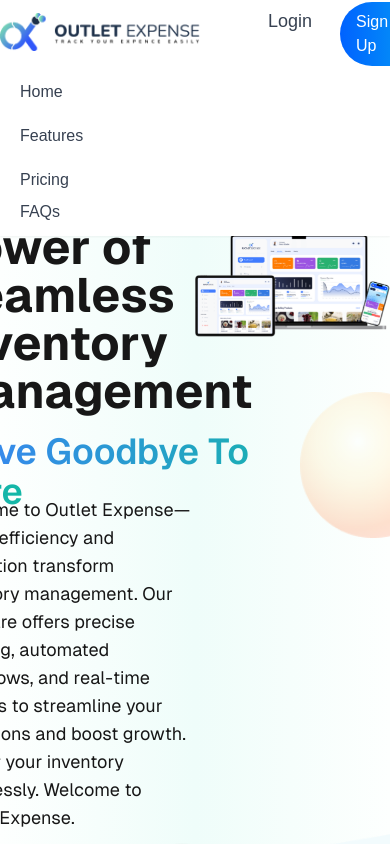
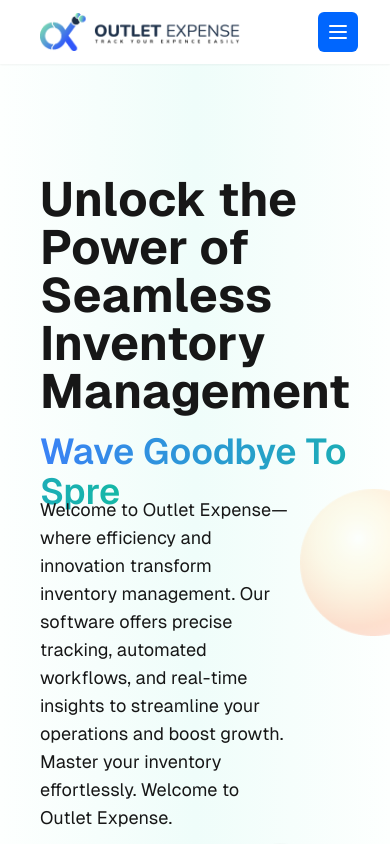
Before and after one commit to eshansaif/Outlet-Landing-Page, a Next.js app in the folder outlet-landing-page/: page / in a window 390 px wide. Shown: the top 844 px of the page. Built offline with nearby package versions, Linux system fonts and the light colour scheme.

Commit message:
Fixed navbar responsive and added hamburger button.

```diff
--- a/outlet-landing-page/src/app/globals.css
+++ b/outlet-landing-page/src/app/globals.css
@@ -13,6 +13,14 @@
     --foreground: #ededed;
   }
 } */
+
+[data-state="closed"] {
+  display: none;
+}
+
+[data-state="open"] {
+  display: block;
+}
 
 .global-element::after {
   content: "";
--- a/outlet-landing-page/src/app/page.js
+++ b/outlet-landing-page/src/app/page.js
@@ -33,7 +33,7 @@
             width={150}
           />
           <div className="flex flex-row w-full ">
-            <div className="flex w-[100%] h-[100%] max-w-7xl mx-auto">
+            <div className="flex w-[100%] h-[100%] flex-col items-center justify-center md:flex-row md:max-w-7xl md:mx-auto">
               <div className="flex flex-col h-[100%] w-[50%] items-center">
                 <div className="mt-28">
                   <h6 className="text-5xl font-bold mb-4">
--- a/outlet-landing-page/src/components/Navbar.js
+++ b/outlet-landing-page/src/components/Navbar.js
@@ -1,12 +1,23 @@
+"use client"
 import Link from 'next/link';
 import Image from 'next/image';
 import BuyNowButton from './BuyNowButton';
+import { useState } from 'react';
+
 
 export default function Navbar() {
+    // State to manage the mobile menu visibility
+    const [isMenuOpen, setIsMenuOpen] = useState(false);
+
+    // Function to toggle the mobile menu
+    const toggleMenu = () => {
+      setIsMenuOpen(!isMenuOpen);
+    };
+
   return (
     <nav
       className="fixed w-full z-10 top-0 transition duration-300 ease-in-out bg-white shadow-sm">
-      <div className="max-w-7xl mx-auto">
+      <div className="md:max-w-7xl md:mx-auto mx-10">
         <div className="flex items-center justify-between h-16">
           <div className="flex-shrink-0">
             <Link href="/" className="text-2xl font-bold text-gray-800">
@@ -42,24 +53,37 @@
                 {/* <Link href="/deals" className="gradient-text text-gray-700 hover:text-gray-900 px-3 py-2 rounded-md text-md font-medium">
                   Deals
                 </Link> */}
+                 <Link href="https://pos.outletexpense.com/login" className="text-gray-700 hover:text-gray-900 px-3 py-2 rounded-md text-lg font-medium mr-4">
+                Login
+              </Link>
+              <BuyNowButton message="Sign Up" link='/pricing'/>
               </div>
             </div>
-
-            <Link href="https://pos.outletexpense.com/login" className="text-gray-700 hover:text-gray-900 px-3 py-2 rounded-md text-lg font-medium">
-              Login
-            </Link>
-            <BuyNowButton message="Sign Up" link='\pricing'/>
           </div>
           <div className="-mr-2 flex md:hidden">
         {/* Mobile menu button */}
         <button
           type="button"
-              className="bg-gray-800 inline-flex items-center justify-center p-2 rounded-md text-gray-400 hover:text-white hover:bg-gray-700 focus:outline-none focus:ring-2 focus:ring-offset-2 focus:ring-offset-gray-800 focus:ring-white"
+          className="bg-[#0066fe] inline-flex items-center justify-center p-2 rounded-md text-white hover:text-white focus:outline-none focus:ring-2 focus:ring-offset-2 focus:ring-offset-blue-300 focus:ring-white"
           aria-controls="mobile-menu"
-              aria-expanded="false"
+          aria-expanded={isMenuOpen ? 'true' : 'false'}
+          onClick={toggleMenu}
         >
           <span className="sr-only">Open main menu</span>
-              {/* Icon for menu (hamburger icon) */}
+          {isMenuOpen ? (
+            // Close icon when menu is open
+            <svg
+              className="block h-6 w-6"
+              xmlns="http://www.w3.org/2000/svg"
+              fill="none"
+              viewBox="0 0 24 24"
+              stroke="currentColor"
+              aria-hidden="true"
+            >
+              <path strokeLinecap="round" strokeLinejoin="round" strokeWidth="2" d="M6 18L18 6M6 6l12 12" />
+            </svg>
+          ) : (
+            // Hamburger icon when menu is closed
             <svg
               className="block h-6 w-6"
               xmlns="http://www.w3.org/2000/svg"
@@ -70,37 +94,38 @@
             >
               <path strokeLinecap="round" strokeLinejoin="round" strokeWidth="2" d="M4 6h16M4 12h16M4 18h16" />
             </svg>
+          )}
         </button>
       </div>
         </div>
       </div>
 
     {/* Mobile Menu */}
+    {isMenuOpen && (
             <div className="md:hidden" id="mobile-menu">
-        <div className="px-2 pt-2 pb-3 space-y-1 sm:px-3">
+              <div className="px-2 pt-2 pb-3 sm:px-3 flex flex-col">
                 <Link href="/" className="text-gray-700 hover:text-gray-900 block px-3 py-2 rounded-md text-base font-medium">
                   Home
                 </Link>
                 <Link href="/features" className="text-gray-700 hover:text-gray-900 block px-3 py-2 rounded-md text-base font-medium">
                   Features
                 </Link>
-          {/* <Link href="/integrations" className="text-gray-700 hover:text-gray-900 block px-3 py-2 rounded-md text-base font-medium">
-            Integrations
-          </Link> */}
                 <Link href="/pricing" className="text-gray-700 hover:text-gray-900 block px-3 py-2 rounded-md text-base font-medium">
                   Pricing
                 </Link>
-          {/* <Link href="/blog" className="text-gray-700 hover:text-gray-900 block px-3 py-2 rounded-md text-base font-medium">
-            Blog
-          </Link> */}
                 <Link href="/faqs" className="text-gray-700 hover:text-gray-900 px-3 py-2 rounded-md text-md font-medium">
                   FAQs
                 </Link>
-          {/* <Link href="/deals" className="text-gray-700 hover:text-gray-900 block px-3 py-2 rounded-md text-base font-medium">
-            Deals
-          </Link> */}
+                <Link href="https://pos.outletexpense.com/login" className="text-gray-700 hover:text-gray-900 px-3 py-2 rounded-md text-md font-medium">
+                   Login
+                </Link>
+                <div className="flex items-center justify-start mt-4">
+                  <BuyNowButton message="Sign Up" link='/pricing'/>
+                </div>
+
               </div>
             </div>
+          )}
     </nav>
   );
 }
```
Lines whose indentation alone changed are shown as unchanged.
